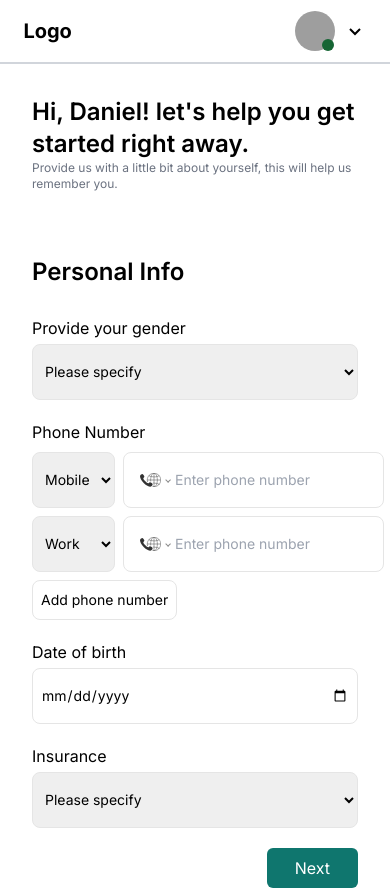
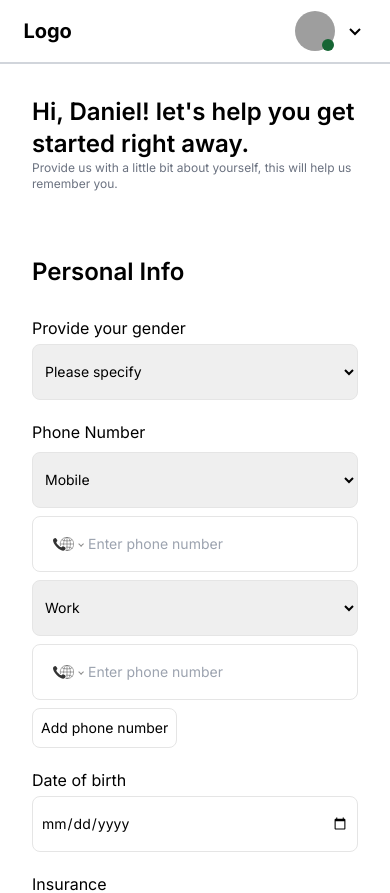
Before and after one commit to kelechukwu1/penstack-task, a Next.js app: page / in a window 390 px wide. Shown: the top 893 px of the page. Built offline with nearby package versions, Linux system fonts and the light colour scheme; grey boxes are pictures that could not be loaded.

Commit message:
felt like adding these changes

```diff
--- a/src/components/MainBar.jsx
+++ b/src/components/MainBar.jsx
@@ -6,11 +6,9 @@ import "react-phone-number-input/style.css";
 import { SideBar } from "./SideBar";
 import { yupResolver } from "@hookform/resolvers/yup";
 import { useForm } from "react-hook-form";
-import { useRouter } from "next/navigation";
 import { validationSchema } from "@/schema/validationSchema";
 
 const MainBar = () => {
-  const router = useRouter();
   const [phoneNumber1, setPhoneNumber1] = useState();
   const [phoneNumber2, setPhoneNumber2] = useState();
   const [showModal, setShowModal] = useState(false);
@@ -61,12 +59,12 @@ const MainBar = () => {
           <div className="space-y-2">
             <label htmlFor="phoneNumber1">Phone Number</label>
 
-            <div className="flex items-center gap-2">
+            <div className="md:flex items-center space-y-2 gap-2">
               <select
                 {...register("phoneNumber1")}
                 name="phoneNumber1"
                 id="phoneNumber1"
-                className=" px-2 text-sm border rounded-lg border-[#E5E5E5] h-14 md:text-lg placeholder:text-base text-secondary "
+                className="w-full px-2 text-sm border rounded-lg border-[#E5E5E5] h-14 md:text-lg placeholder:text-base text-secondary "
               >
                 <option value="mobile">Mobile</option>
                 <option value="work">Work</option>
@@ -76,7 +74,7 @@ const MainBar = () => {
                 placeholder="Enter phone number"
                 value={phoneNumber1}
                 onChange={setPhoneNumber1}
-                className="w-[80%] md:w-full pl-4 text-sm border rounded-lg border-[#E5E5E5] h-14 outline-2 md:text-lg placeholder:text-base "
+                className="w-full px-5 md:pl-4 text-sm border rounded-lg border-[#E5E5E5] h-14 outline-2 md:text-lg placeholder:text-base "
                 error={
                   phoneNumber1
                     ? isValidPhoneNumber(phoneNumber1)
@@ -87,12 +85,12 @@ const MainBar = () => {
               />
             </div>
 
-            <div className="flex items-center gap-2">
+            <div className="md:flex items-center space-y-2 gap-2">
               <select
                 {...register("phoneNumber2")}
                 name="phoneNumber2"
                 id="phoneNumber2"
-                className="px-2 text-sm border rounded-lg border-[#E5E5E5] h-14 md:text-lg placeholder:text-base text-secondary"
+                className="w-full px-2 text-sm border rounded-lg border-[#E5E5E5] h-14 md:text-lg placeholder:text-base text-secondary"
               >
                 <option value="Work">Work</option>
                 <option value="mobile">Mobile</option>
@@ -102,7 +100,7 @@ const MainBar = () => {
                 placeholder="Enter phone number"
                 value={phoneNumber2}
                 onChange={setPhoneNumber2}
-                className="w-[80%] md:w-full pl-4 text-sm border rounded-lg border-[#E5E5E5] h-14 outline-2 md:text-lg placeholder:text-base"
+                className="w-full px-5 md:pl-4 text-sm border rounded-lg border-[#E5E5E5] h-14 outline-2 md:text-lg placeholder:text-base"
                 error={
                   phoneNumber2
                     ? isValidPhoneNumber(phoneNumber2)
```
